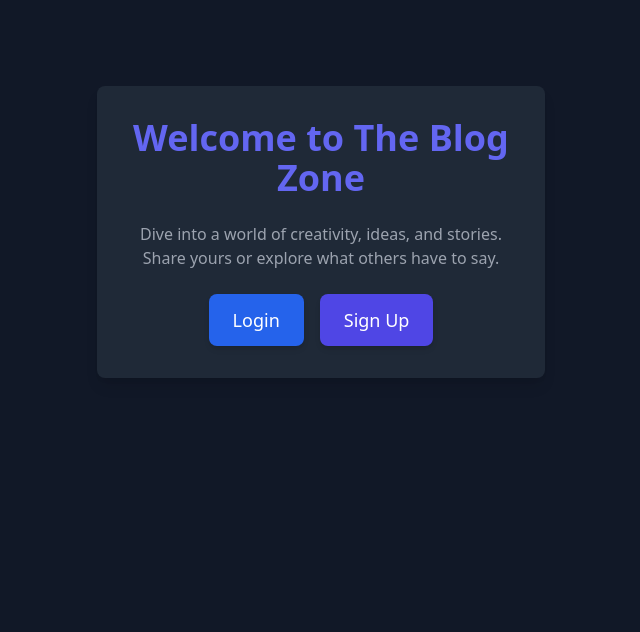
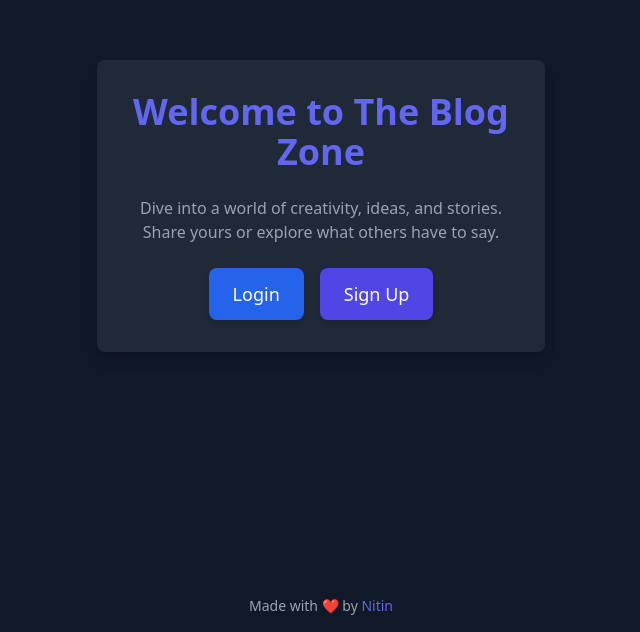
Before and after one commit to nitin-is-me/the-blog-zone-client, a Next.js app: page / in a window 1280 px wide. Shown: the part 168-800 px from the top of the page, without its empty margins (319-959 px from the left). Built offline with nearby package versions, Linux system fonts and the light colour scheme.

Commit message:
Added github link

```diff
--- a/src/app/page.js
+++ b/src/app/page.js
@@ -2,7 +2,6 @@
 
 import { useEffect, useState } from "react";
 import axios from "axios";
-import Link from "next/link";
 import { useRouter } from "next/navigation";
 
 export default function Home() {
@@ -40,19 +39,9 @@ export default function Home() {
     checkAuth();
   }, []);
 
-  const handleLoginClick = () => {
-    setButtonLoading({ ...buttonLoading, login: true });
-    router.push("/login");
-  };
-
-  const handleSignupClick = () => {
-    setButtonLoading({ ...buttonLoading, signup: true });
-    router.push("/signup");
-  };
-
-  const handleDashboardClick = () => {
-    setButtonLoading({ ...buttonLoading, dashboard: true });
-    router.push("/dashboard");
+  const handleButtonClick = (type) => {
+    setButtonLoading((prev) => ({ ...prev, [type]: true }));
+    router.push(`/${type}`);
   };
 
   if (loading) {
@@ -67,7 +56,9 @@ export default function Home() {
   }
 
   return (
-    <div className="flex justify-center items-center min-h-screen bg-gray-900">
+    <div className="flex flex-col justify-between min-h-screen bg-gray-900">
+      {/* Main Content */}
+      <div className="flex justify-center items-center flex-grow">
         <div className="bg-gray-800 p-8 rounded-lg shadow-lg text-center max-w-md w-full">
           <h1 className="text-4xl font-bold text-indigo-500 mb-6">Welcome to The Blog Zone</h1>
           <p className="text-gray-400 mb-6">
@@ -76,7 +67,7 @@ export default function Home() {
           {isAuthenticated ? (
             <button
               disabled={buttonLoading.dashboard}
-            onClick={handleDashboardClick}
+              onClick={() => handleButtonClick("dashboard")}
               className="block bg-indigo-600 mx-auto text-white text-lg font-medium py-3 px-6 rounded-lg shadow-md hover:bg-indigo-700 transition duration-200"
             >
               {buttonLoading.dashboard ? (
@@ -89,7 +80,7 @@ export default function Home() {
             <div className="flex justify-center gap-4">
               <button
                 disabled={buttonLoading.login}
-              onClick={handleLoginClick}
+                onClick={() => handleButtonClick("login")}
                 className="flex items-center justify-center gap-2 bg-blue-600 text-white text-lg font-medium py-3 px-6 rounded-lg shadow-md hover:bg-blue-700 transition duration-200"
               >
                 {buttonLoading.login ? (
@@ -100,7 +91,7 @@ export default function Home() {
               </button>
               <button
                 disabled={buttonLoading.signup}
-              onClick={handleSignupClick}
+                onClick={() => handleButtonClick("signup")}
                 className="flex items-center justify-center gap-2 bg-indigo-600 text-white text-lg font-medium py-3 px-6 rounded-lg shadow-md hover:bg-indigo-700 transition duration-200"
               >
                 {buttonLoading.signup ? (
@@ -113,5 +104,21 @@ export default function Home() {
           )}
         </div>
       </div>
+
+      {/* Footer */}
+      <footer className="py-4 text-center">
+        <p className="text-gray-400 text-sm">
+          Made with ❤ by{" "}
+          <a
+            href="https://github.com/nitin-is-me"
+            target="_blank"
+            rel="noopener noreferrer"
+            className="text-indigo-500 hover:underline"
+          >
+            Nitin
+          </a>
+        </p>
+      </footer>
+    </div>
   );
 }
```
Lines whose indentation alone changed are shown as unchanged.
